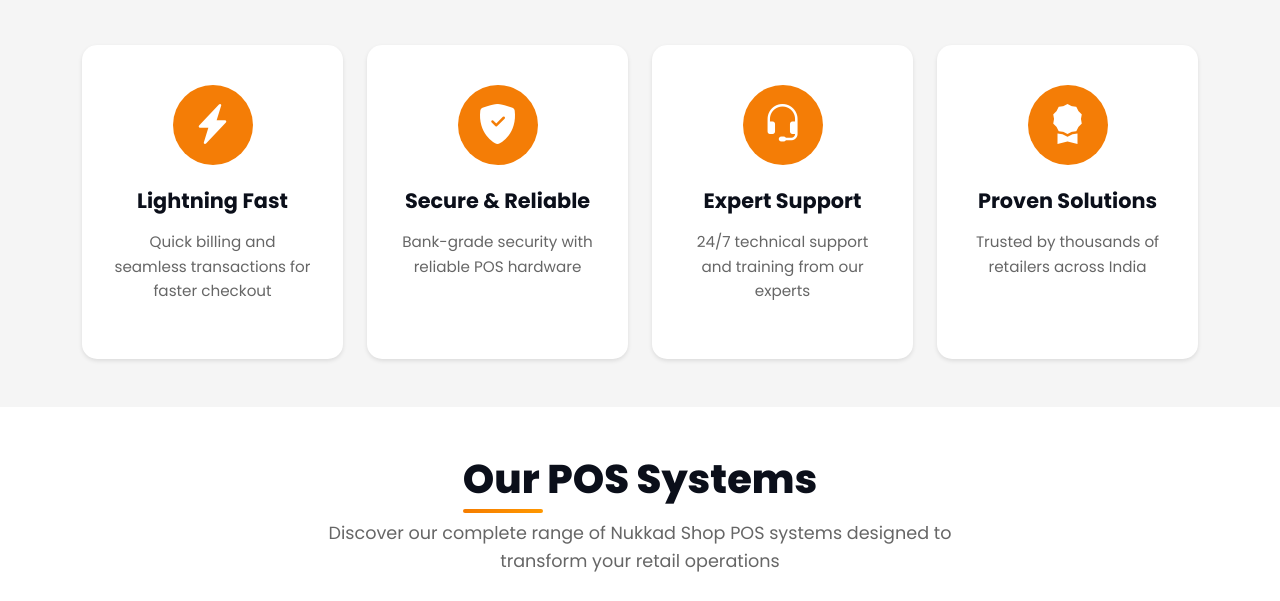
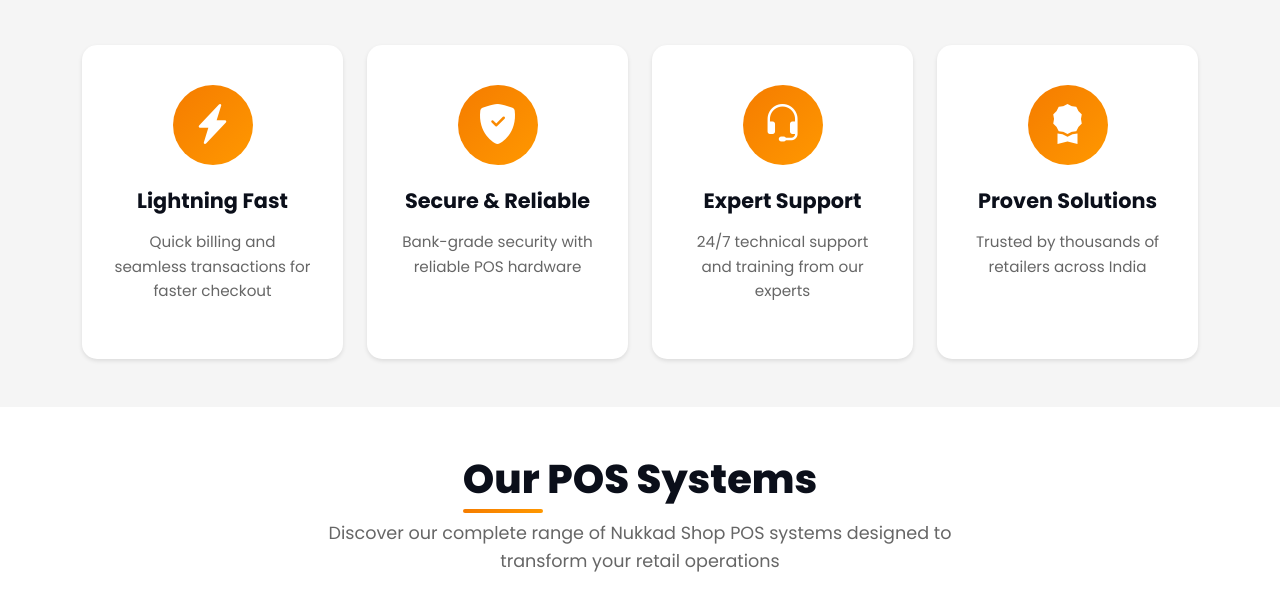
Before and after one commit to EnegixGlobal/SGS-global, a plain HTML site: page index.html in a window 1280 px wide. Shown: the part 971-1572 px from the top of the page. Drawn offline with nearby package versions, Linux system fonts and the light colour scheme.

Commit message:
change the background color of icon present in the index page

```diff
--- a/css/style.css
+++ b/css/style.css
@@ -287,8 +287,8 @@ a {
 .feature-icon {
     width: 80px;
     height: 80px;
-    /* background: var(--gradient-1); */
-    background-color: #f47d06;
+    background: var(--gradient-2);
+    /* background-color: #f47d06; */
     border-radius: 50%;
     display: flex;
     align-items: center;
```
